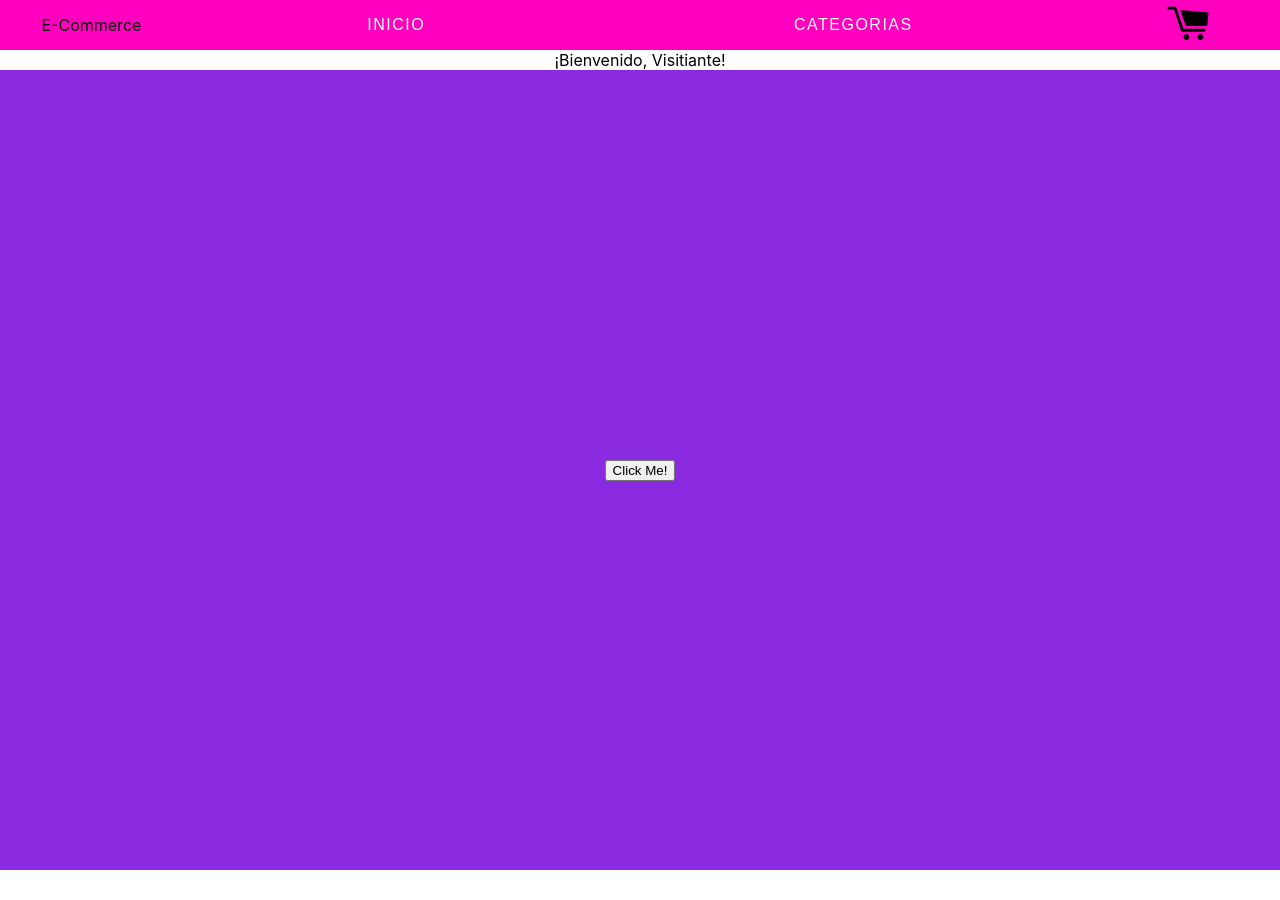
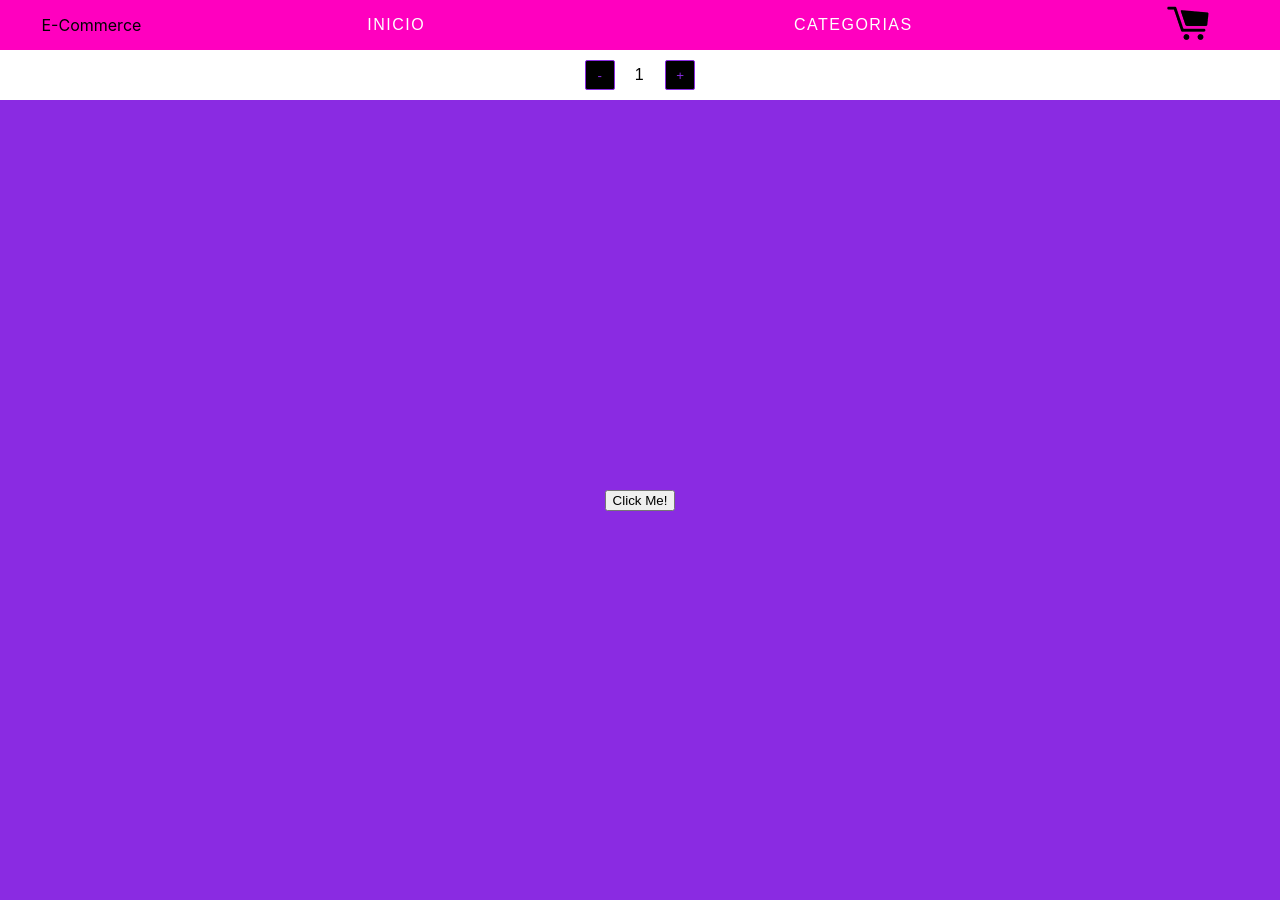
Before and after one commit to TadeFattore/ecommerce-react, a React (Create React App) app: page / in a window 1280 px wide. Before the commit the page ends 870 px from the top, so only its background shows below. Built offline with nearby package versions, Linux system fonts and the light colour scheme.

Commit message:
Agregando el counter a la App!

```diff
--- a/src/App.js
+++ b/src/App.js
@@ -1,7 +1,7 @@
 import logo from './logo.svg';
 import './App.css';
 import {NavBar} from './components/NavBar/NavBar'
-import {ItemListContainer} from './components/ItemListContainer/ItemListContainer'
+import ItemListContainer from './components/ItemListContainer/ItemListContainer'
 import {Home} from './components/Home/Home'
 
 
@@ -9,7 +9,7 @@ function App() {
   return (
     <div className="App">
       <NavBar/>
-      <ItemListContainer greetings='¡Bienvenido, Visitiante!' />
+      <ItemListContainer initial={1} stock={5} />
       <Home/>
     </div>
   );
--- /dev/null
+++ b/src/components/ItemCount/ItemCount.js
@@ -0,0 +1,16 @@
+import React from "react";
+import './itemcount.css'
+
+const ItemCount = ({ initial, stock, onAdd, count}) => {
+  return (
+    <>
+      <div className="contador">
+        <button className='btn' onClick={initial} > - </button>
+        <p>{count}</p>
+        <button className='btn' onClick={stock} > + </button>
+      </div>
+    </>
+  )
+};
+
+export default ItemCount
--- /dev/null
+++ b/src/components/ItemCount/itemcount.css
@@ -0,0 +1,26 @@
+button {
+    margin: 0.1%;
+}
+
+p{
+    color: black
+}
+
+.contador{
+    display: flex;
+    align-items: center ;
+    justify-content: center ;
+}
+
+.btn{
+    background-color: black;
+    color: blueviolet;
+    border: 1px solid blueviolet;
+    border-radius: 2px;
+    display:inline-block;
+    width:30px;
+    height: 30px;
+    position: relative;
+    margin-left: 20px ;
+    margin-right: 20px;
+}
--- a/src/components/ItemListContainer/ItemListContainer.js
+++ b/src/components/ItemListContainer/ItemListContainer.js
@@ -1,13 +1,30 @@
-import React from 'react'
+import React, { useState } from "react";
+import ItemCount from "../ItemCount/ItemCount"
 
-export const ItemListContainer = ({greetings}) => {
+const ItemListContainer = ({ initial, stock }) => {
+  const [count, setCount] = useState(initial);
 
-    return (
-        <div>
-            {greetings}
-        </div>
+  const add = () => {
+    if (count > stock) {
+      alert("Ooops! Lamentablemente solo tenemos " + stock + " en stock.");
+    } else {
+      setCount(count + 1);
+    }
+  };
 
-    )
-}
+  const sub = () => {
+    if (count <= stock && count > 1) {
+      setCount(count - 1);
+    } else if (count > stock) {
+      setCount(count - 1);
+    }
+  };
 
-export default ItemListContainer;
+  return (
+    <>
+      <ItemCount initial={sub} stock={add} onAdd="" count={count} />
+    </>
+  );
+};
+
+export default ItemListContainer
```
Also changed, not shown: 1 other file (tests, documents, lock files or other folders).
